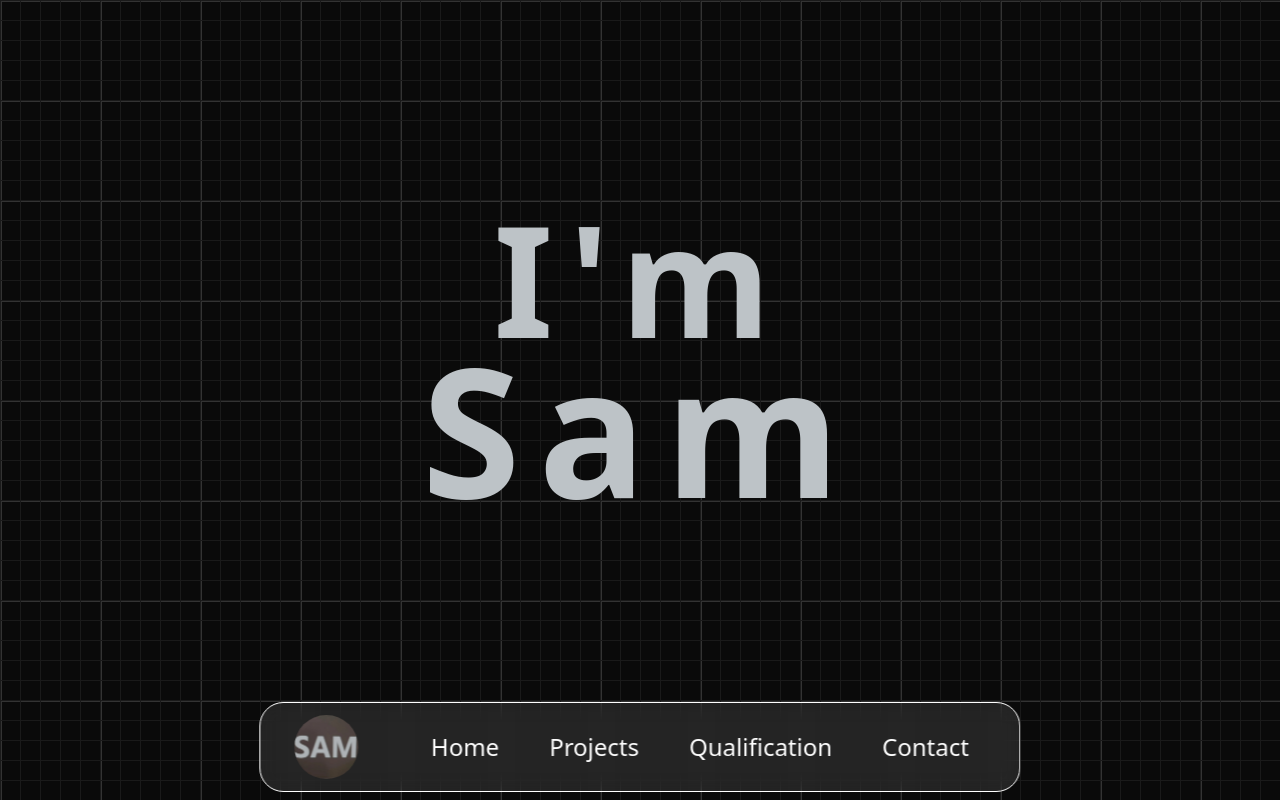
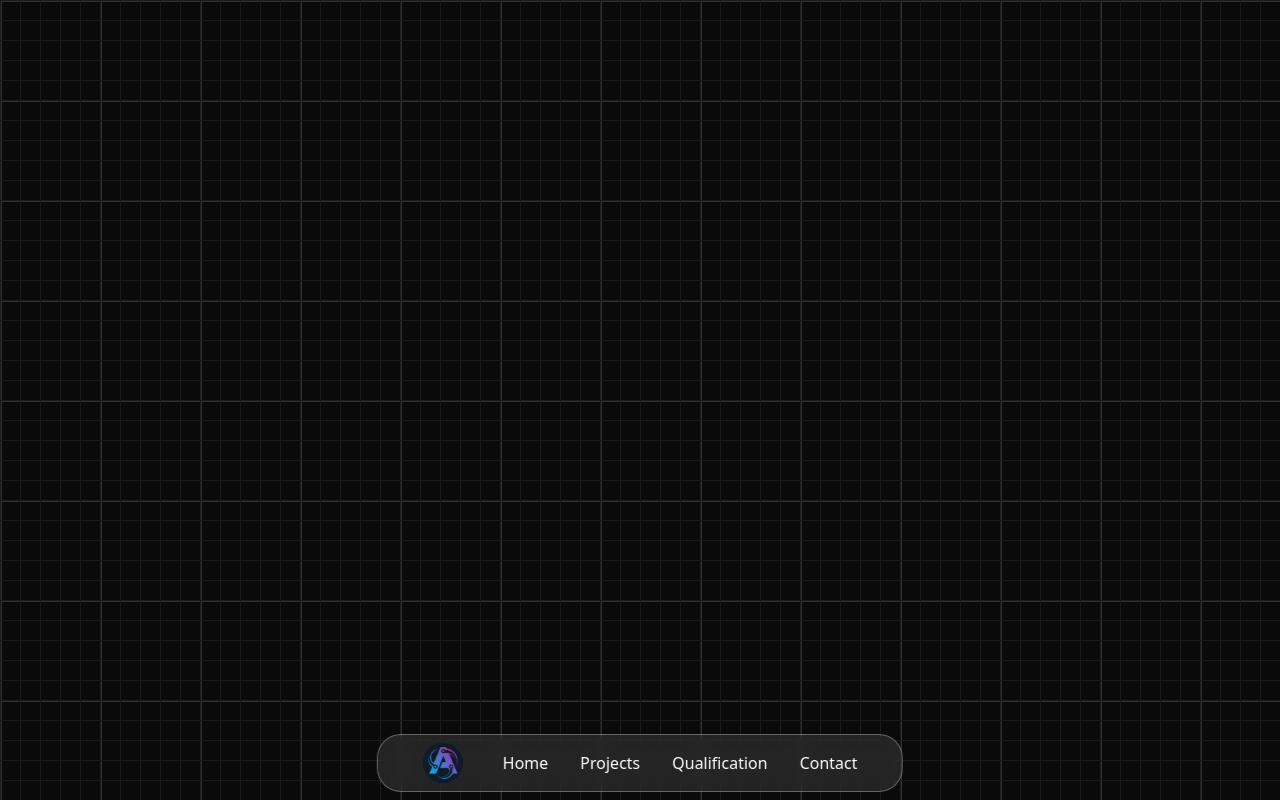
Before and after one commit to SamMegh/Portfolio-Web, a React (Vite) app: page / in a window 1280 px wide. Shown: the top 800 px of the page. Built offline with nearby package versions, Linux system fonts and the light colour scheme.

Commit message:
front page and nav bar edit

```diff
--- a/src/components/navbar.jsx
+++ b/src/components/navbar.jsx
@@ -16,7 +16,7 @@ export default function Navbar() {
         "header",
         { y: 500, opacity: 0 },
         {
-          delay:1,
+          delay:5,
           duration: 0.5,
           y: 0,
           opacity: 1,
@@ -41,16 +41,6 @@ export default function Navbar() {
           stagger: 0.1,
         },
         "-=0.4"
-      )
-      .fromTo(
-        "svg path",
-        { y: -100 },
-        {
-          duration: 0.5,
-          y: 0,
-          stagger: 0.1,
-        },
-        "-=0.4"
       );
   }, []);
 
@@ -67,11 +57,11 @@ export default function Navbar() {
 
   return (
   <div className="fixed right-2 top-[60%] -translate-y-1/2 sm:overflow-hidden left-auto bottom-auto sm:bottom-2 sm:left-1/2 sm:-translate-x-1/2 sm:top-auto sm:translate-y-0 z-[10] w-fit">
-      <header className=" flex justify-center sm:gap-10 flex-col sm:flex-row rounded-3xl items-center border-[0.5px] bg-[rgba(255,255,255,0.1)] backdrop-blur-[10px] px-[2vw] py-0 ">
+      <header className=" flex justify-center sm:gap-10 flex-col sm:flex-row rounded-3xl items-center border-[1px] border-[rgba(255,255,255,0.3)] bg-[rgba(255,255,255,0.1)] backdrop-blur-[8px] px-[3.5vw] py-0 ">
         {/* Logo */}
-        <div className="logo w-[80px]">
+        <div className="logo w-[40px]">
           <img
-            className="w-[80px] relative p-2 rounded-full overflow-hidden"
+            className="w-[40px] my-[8px] relative rounded-full overflow-hidden"
             src={logo}
             alt="logo"
           />
--- a/src/components/topmostpage.jsx
+++ b/src/components/topmostpage.jsx
@@ -1,55 +1,144 @@
+import React, { useLayoutEffect, useRef, useState } from "react";
 import gsap from "gsap";
-import React, { useEffect } from "react";
 
-export default function TopMostPage() {
-  useEffect(() => {
-    gsap
-      .timeline({ ease: "power1.easeInOut" })
-      .fromTo(
-        ".content",
-        { opacity: 0, scale: 1.5 }, // starting point
-        { opacity: 1, scale: 1, duration: 1.6, stagger: 0.2 }, // end state
-        "-=0.5"
-      )
-      .fromTo(
-        ".samText h1 span",
-        { opacity: 0, scale: 1.3, y: 50 }, // starting point
-        { opacity: 1, scale: 1, duration: 1.5, stagger: 0.2 }, // end state
-        "-=0.5"
-      );
-  }, []);
+export default function AlphaBlastName() {
+  const flyingLettersRef = useRef([]);
+  const targetLettersRef = useRef([]);
+  const [width, setWidth] = useState(window.innerWidth);
+  const allLetters =
+    "ABCDEFGHIJKLMNOPQRSTUVWXYZ0123456789!@#$%^&*()_+-=[]{}|;:',.<>?/".split(
+      ""
+    );
+  const repeatedLetters = Array(5).fill(allLetters).flat();
+
+  useLayoutEffect(() => {
+    const flyingEls = flyingLettersRef.current;
+    const targetEls = targetLettersRef.current;
+    setWidth(window.innerWidth);
+    // reset
+    targetEls.forEach((t) => (t.used = false));
+
+    // Step 1: start at center
+    gsap.set(flyingEls, {
+      opacity: 0,
+      x: gsap.utils.random(-(width-100), (width)),
+      y: gsap.utils.random(-200, 200),
+      scale: 0.3,
+    });
+
+    // Step 2: Blast outward
+    gsap.to(flyingEls, {
+      opacity: 1,
+      scale: 1,
+      rotation: () => gsap.utils.random(-360, 360),
+      x: () => gsap.utils.random(-width, width),
+      y: () => gsap.utils.random(-350, 350),
+      duration: 1.1,
+      ease: "power3.out",
+      stagger: { each: 0.01, from: "center" },
+      onComplete: () => {
+        // Step 3: build lookup for target letters
+        const availableTargets = {};
+        targetEls.forEach((targetEl) => {
+          if (!targetEl) return;
+          const letter = targetEl.innerText;
+          if (!availableTargets[letter]) {
+            availableTargets[letter] = [];
+          }
+          availableTargets[letter].push(targetEl);
+        });
+
+        // Step 4: Reassemble into name / drop others
+        flyingEls.forEach((el) => {
+          if (!el) return;
+          const letter = el.innerText;
+
+          if (availableTargets[letter] && availableTargets[letter].length > 0) {
+            const targetEl = availableTargets[letter].shift();
+
+            const rect = targetEl.getBoundingClientRect();
+            const tx = rect.left + rect.width / 2 - window.innerWidth / 2;
+            const ty = rect.top + rect.height / 2 - window.innerHeight / 2;
+
+            gsap.to(el, {
+              x: tx,
+              y: ty,
+              rotation: 0,
+              scale: 1.3,
+              duration: 1.3,
+              ease: "elastic.out(1, 0.5)",
+              onComplete: () => {
+                // Neon glow effect
+                gsap.to(el, {
+                  textShadow: "0 0 2px #0ff, 0 0 4px #0ff, 0 0 6px #0ff",
+                  duration: 1.2,
+                  repeat: -1,
+                  yoyo: true,
+                  ease: "sine.inOut",
+                });
+              },
+            });
+          }
+          else {
+            // Drop unused letters
+            gsap.to(el, {
+              y: window.innerHeight + 200,
+              opacity: 0,
+              rotation: gsap.utils.random(-180, 180),
+              duration: gsap.utils.random(0.6, 0.8),
+              ease: "power1.in",
+              delay: gsap.utils.random(0.2, 1),
+            });
+          }
+        });
+      },
+    });
+    gsap.to(".mainBlock",{
+          y:-11,
+          duration:0.2
+        })
+  }, [width]);
+
+  const displayText = "WELCOME TO OUR CREATION";
+
   return (
-    <div>
-      <div
-        className="content relative select-none"
-        style={{
-          backgroundSize: "cover", // optional
-          backgroundPosition: "center", // optional
-        }}
-      >
-        {/* Fullscreen Overlay */}
-        <div className="logoImage relative h-screen flex justify-center items-center overflow-hidden">
-          {/* Image */}
-          {/* <img
-              className="image-inner max-w-full h-auto object-contain z-10"
-              src={samimage}
-              alt="Profile"
-            /> */}
+    <div className="relative mainBlock h-screen w-full flex items-center justify-center overflow-hidden">
+      {/* Hidden name target */}
+      <div className="absolute top-1/2 left-1/2 -translate-x-1/2 -translate-y-1/2 opacity-0 pointer-events-none select-none">
+        <div className="flex flex-col items-center space-y-1">
+          {displayText.split(" ").map((word, wIndex) => (
+            <h1
+              key={wIndex}
+              className="flex justify-center text-[6.5vw] font-extrabold tracking-widest"
+            >
+              {word.split("").map((letter, i) => (
+                <span
+                  key={i + wIndex * 50}
+                  ref={(el) => (targetLettersRef.current[i + wIndex * 50] = el)}
+                  className="inline-block px-[4px]"
+                >
+                  {letter}
+                </span>
+              ))}
+            </h1>
+          ))}
+        </div>
+      </div>
 
-          {/* Text */}
-          <div className="samText absolute top-[-10vh] inset-0 flex flex-col items-center justify-center leading-[0.9] text-center text-[var(--very-light)]">
-            <h1 className="text-[12vw] sm:text-[10vw] md:text-[8vw] lg:text-[12vw] tracking-widest font-bold">
-              <span>I</span>
-              <span>'</span>
-              <span>m</span>
-            </h1>
-            <h1 className="text-[14vw] sm:text-[12vw] md:text-[10vw] lg:text-[14vw] tracking-widest font-extrabold">
-              <span>S</span>
-              <span>a</span>
-              <span>m</span>
-            </h1>
-          </div>
-        </div>
+      {/* Flying letters */}
+      <div className="absolute inset-0 flex items-center justify-center z-10">
+        {repeatedLetters.map((letter, i) => (
+          <span
+            key={i}
+            ref={(el) => (flyingLettersRef.current[i] = el)}
+            className="absolute text-white text-[5vw] font-bold"
+            style={{
+              textShadow: "0 0 10px #0ff, 0 0 20px #0ff",
+            }}
+          >
+            {letter}
+          </span>
+        ))}
       </div>
     </div>
   );
--- a/src/index.css
+++ b/src/index.css
@@ -42,14 +42,13 @@ body {
 .homeScreenListItems {
   list-style: none;
   display: inline-block;
-  margin: 26px 25px;
   position: relative;
 }
 
 .homeScreentListItemAnchorTag {
   color: #fff;
   text-decoration: none;
-  font-size: 24px;
+  font-size: 16px;
   position: relative;
 }
 
@@ -67,6 +66,7 @@ body {
   top: 52%;
   left: -10%;
   width: 0;
+
   height: 2px;
   background: #fff;
   transition: all ease 0.5s;
```
Also changed, not shown: src/assets/logo.jpg.
